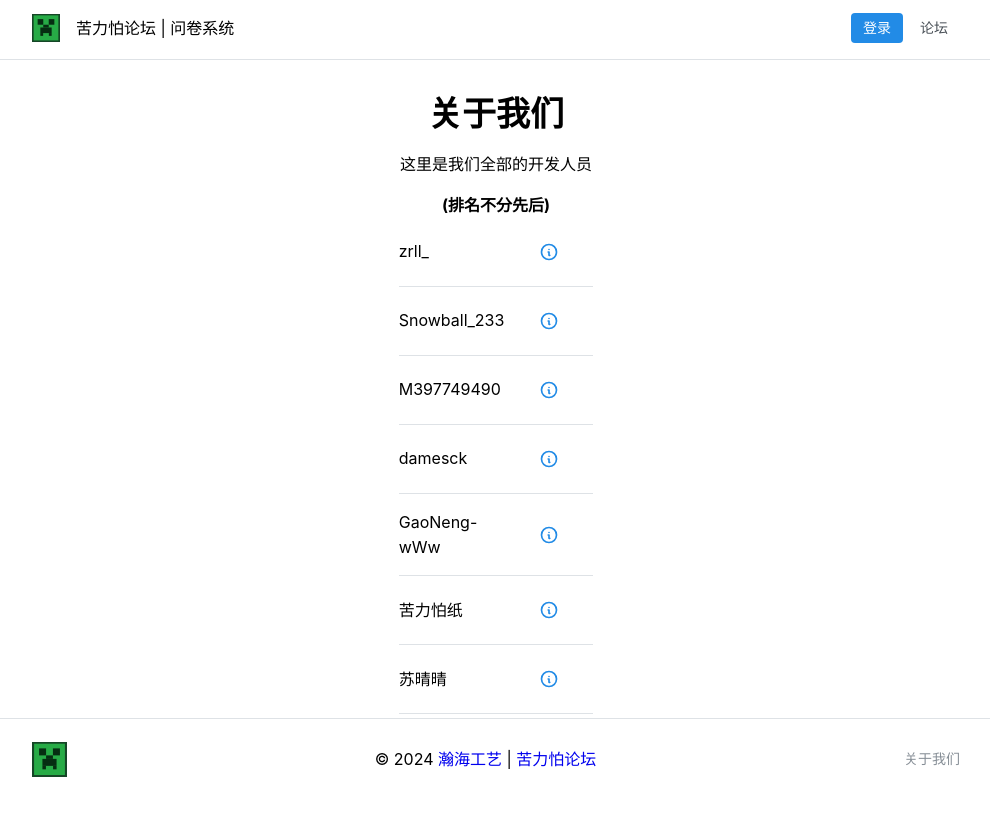
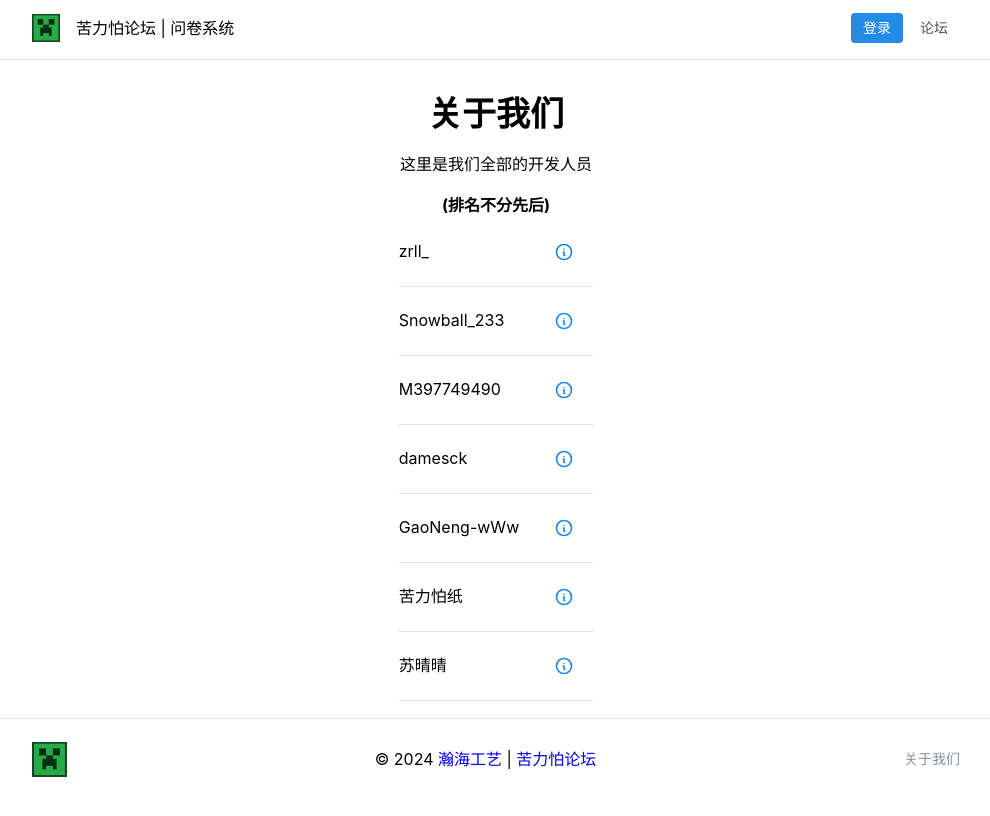
Before and after one commit to TeamVastsea/klpbbs_survey_frontend, a Next.js app: page /about in a window 1280 px wide. Shown: the top 816 px of the page, without its empty margins (144-1134 px from the left). Built offline with nearby package versions, Linux system fonts and the light colour scheme.

Commit message:
fix: about page styles

```diff
--- a/app/(root)/about/components/DeveloperCard.tsx
+++ b/app/(root)/about/components/DeveloperCard.tsx
@@ -1,4 +1,5 @@
 import { Avatar, Badge, Button, Group, Stack, Title } from '@mantine/core';
+import { useState, useEffect } from 'react';
 
 interface DeveloperCardProps {
     name: string;
@@ -13,12 +14,40 @@ export default function DeveloperCard({
                                           links,
                                           logo,
                                       }: DeveloperCardProps) {
+    const [isSmallScreen, setIsSmallScreen] = useState<boolean>(window.innerWidth <= 425);
+
+    useEffect(() => {
+        const handleResize = () => setIsSmallScreen(window.innerWidth <= 425);
+        window.addEventListener('resize', handleResize);
+        return () => window.removeEventListener('resize', handleResize);
+    }, []);
+
     return (
-        <Group>
-            <Avatar src={logo} alt={name} size="8rem" />
+        <Group style={{
+            display: 'flex',
+            flexDirection: isSmallScreen ? 'column' : 'row',
+            alignItems: isSmallScreen ? 'center' : 'flex-start',
+            justifyContent: isSmallScreen ? 'center' : 'flex-start',
+            textAlign: isSmallScreen ? 'center' : 'left',
+        }}>
+            <Avatar
+              src={logo}
+              alt={name}
+              size="8rem"
+              style={{
+                    marginBottom: isSmallScreen ? '1rem' : 'initial',
+                    marginLeft: isSmallScreen ? 'auto' : 'initial',
+                    marginRight: isSmallScreen ? 'auto' : 'initial',
+                }}
+            />
             <Stack>
                 <Title order={3}>{name}</Title>
-                <Group>
+                <Group
+                  style={{
+                        justifyContent: isSmallScreen ? 'center' : 'flex-start',
+                        marginBottom: '1rem',
+                    }}
+                >
                     {badges.map((badge, idx) => (
                         <Badge key={idx}>{badge}</Badge>
                     ))}
--- a/app/(root)/about/page.tsx
+++ b/app/(root)/about/page.tsx
@@ -1,7 +1,7 @@
 'use client';
 
 import { useState } from 'react';
-import { Button, Center, Divider, Group, Modal, Stack, Text, Title } from '@mantine/core';
+import { Button, Center, Divider, Group, Modal, Stack, Text, Title, Container } from '@mantine/core';
 import { IconInfoCircle } from '@tabler/icons-react';
 import { useDisclosure } from '@mantine/hooks';
 import developerList from './data/data.json';
@@ -28,24 +28,22 @@ export default function AboutPage() {
 
     return (
         <Center style={{ paddingTop: '2rem' }}>
+            <Container size="md">
                 <Stack>
-                <Center>
-                    <Stack gap="md" style={{ width: '100%' }}>
                     <Center>
                         <Title>关于我们</Title>
                     </Center>
-                        <Stack>
+                    <Stack gap="md">
                         <Center>
                             <Text>这里是我们全部的开发人员</Text>
                         </Center>
                         <Center>
                             <Text fw={700}>(排名不分先后)</Text>
                         </Center>
-                        </Stack>
                         {developerList.map((developer, index) => (
                             <Stack key={index}>
-                                <Group grow style={{ width: '100%' }}>
-                                    <Text ta="left">{developer.name}</Text>
+                                <Group style={{ width: '100%' }}>
+                                    <Text ta="left" style={{ flexGrow: 1 }}>{developer.name}</Text>
                                     <Button variant="subtle" onClick={() => handleDeveloperClick(developer)}>
                                         <IconInfoCircle size={20} />
                                     </Button>
@@ -54,7 +52,6 @@ export default function AboutPage() {
                             </Stack>
                         ))}
                     </Stack>
-                </Center>
 
                     {selectedDeveloper && (
                         <Modal opened={opened} onClose={close} title="详细信息">
@@ -67,6 +64,7 @@ export default function AboutPage() {
                         </Modal>
                     )}
                 </Stack>
+            </Container>
         </Center>
     );
 }
```
Lines whose indentation alone changed are shown as unchanged.
